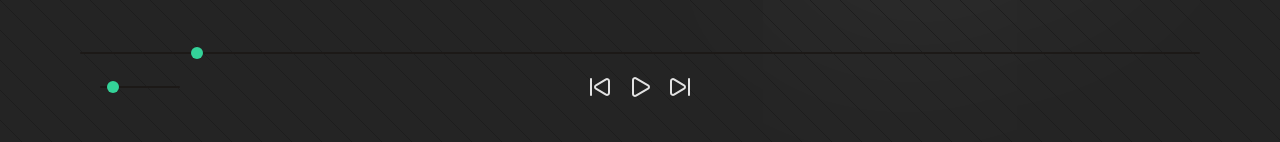
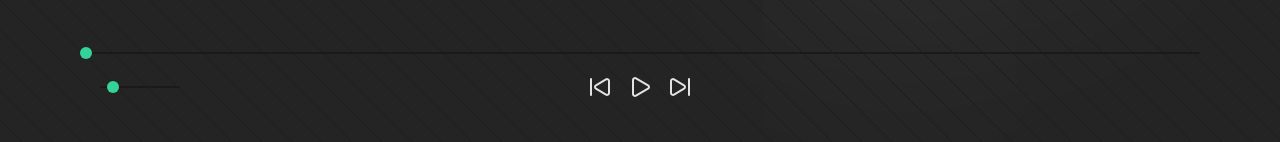
Before and after one commit to ryjimen/Portfolio, a React (Vite) app in the folder Portfolio/: page /music in a window 1280 px wide. Shown: the part 330-472 px from the top of the page. Built offline with nearby package versions, Linux system fonts and the light colour scheme.

Commit message:
Song Progress

```diff
--- a/Portfolio/src/components/Visualizer.tsx
+++ b/Portfolio/src/components/Visualizer.tsx
@@ -10,8 +10,8 @@ function Visualizer() {
   const [volume, setVolume] = useState(0.1);
   const [audioFiles, setAudioFiles] = useState([]);
   const [currentAudio, setCurrentAudio] = useState(1);
-  const [currentLength, setCurrentLength] = useState(0.0)
-  const [position, setPosition] = useState(0.0)
+  const [currentLength, setCurrentLength] = useState(0.0);
+  const [position, setPosition] = useState(0.0);
 
   const audioElem = useRef<HTMLAudioElement | null>(null);
 
@@ -30,9 +30,14 @@ function Visualizer() {
   };
 
   const onPlaying = () => {
-    const duration = audioElem.current?.duration;
-    const currTime = audioElem.current?.currentTime;
-    console.log(duration, currTime);
+    const duration = audioElem.current?.duration ?? 0;
+    const currTime = audioElem.current?.currentTime ?? 0;
+    setPosition(() => {
+      if (Number.isNaN(duration)) {
+        return 0;
+      }
+      return currTime / duration;
+    });
   };
 
   //Play Pause
@@ -70,9 +75,16 @@ function Visualizer() {
       if (isPlaying) {
         audioElem.current.play();
       }
-
+      setCurrentLength(() => {
+        const duration = audioElem.current?.duration ?? 0;
+        return duration;
+      });
     }
   }, [currentAudio]);
+
+  useEffect(() => {
+    console.log(position);
+  }, [position]);
 
   return (
     <div className="w-full flex flex-col items-center">
@@ -81,12 +93,14 @@ function Visualizer() {
           type="range"
           min="0"
           max="1"
-          step="0.01"
-          value={volume}
-          onChange={null}
+          step="0.001"
+          value={position}
+          onChange={(e) => {
+            setPosition(Number(e.target.value));
+          }}
           className="horizontal-slider w-full
           volume-slider
-          h-0.5 mb-4 bg-stone-900 rounded-lg appearance-none cursor-pointer range-sm dark:bg-emerald-300"
+          h-0.5 mb-4 bg-stone-900 rounded-lg appearance-none hover:h-2  transition-all delay-50 duration-100 cursor-pointer range-sm dark:bg-emerald-300"
         ></input>
       </div>
       <div className="w-full flex flex-row items-center">
```
